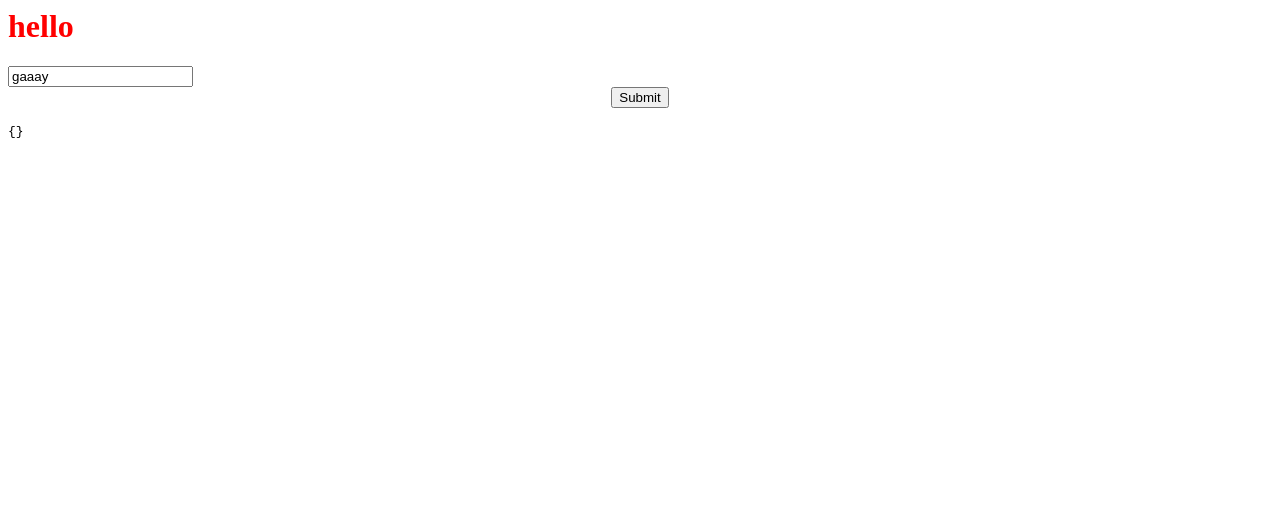
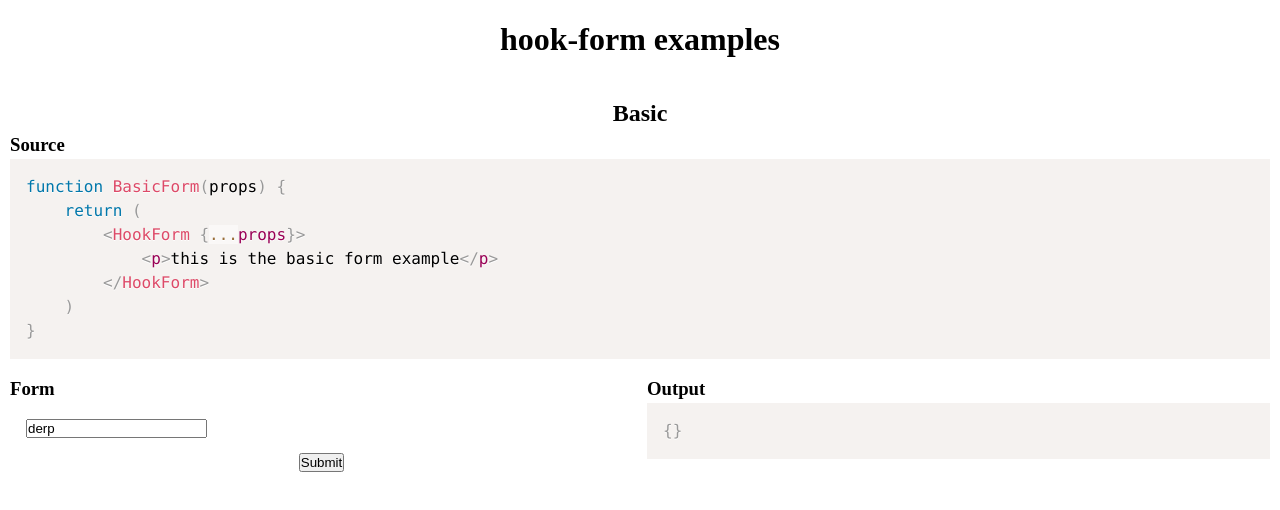
Before and after one commit to tapsaman/hook-form, a React app: page / in a window 1280 px wide. Built offline with nearby package versions, Linux system fonts and the light colour scheme.

Commit message:
added syntax-highlighter; +TextInput

```diff
--- /dev/null
+++ b/examples/src/components/BasicForm.js
@@ -0,0 +1,22 @@
+import React from "react"
+
+import HookForm from "../../../src"
+
+function BasicForm(props) {
+	return (
+		<HookForm {...props}>
+			<p>this is the basic form example</p>
+		</HookForm>
+	)
+}
+
+const basicFormCode = "function BasicForm(props) {\n\
+	return (\n\
+		<HookForm {...props}>\n\
+			<p>this is the basic form example</p>\n\
+		</HookForm>\n\
+	)\n\
+}"
+
+export default BasicForm
+export { basicFormCode }
--- /dev/null
+++ b/examples/src/components/ExampleFormWrap.js
@@ -0,0 +1,55 @@
+import React, { useState } from "react"
+import PropTypes from "prop-types"
+import SyntaxHighlighter from "react-syntax-highlighter/dist/esm/prism-light"
+import jsx from "react-syntax-highlighter/dist/esm/languages/prism/jsx"
+import json from "react-syntax-highlighter/dist/esm/languages/prism/json"
+import prism from "react-syntax-highlighter/dist/esm/styles/prism/prism"
+
+SyntaxHighlighter.registerLanguage("jsx", jsx)
+SyntaxHighlighter.registerLanguage("json", json)
+
+function ExampleFormWrap({ Form, code }) {
+	const [output, setOutput] = useState("{}")
+
+	return (
+		<div>
+			<div className="source-container">
+				<h3>Source</h3>
+				<SyntaxHighlighter
+					language="jsx"
+					style={prism}
+					className="syntax-highlighter"
+					>
+					{code}
+				</SyntaxHighlighter>
+			</div>
+			<div className="form-container">
+				<h3>Form</h3>
+				<Form
+					onChange={o => setOutput(JSON.stringify(o, null, 4))}
+					/>
+			</div>
+			<div className="output-container">
+				<h3>Output</h3>
+				<SyntaxHighlighter
+					language="json"
+					style={prism}
+					className="syntax-highlighter"
+					>
+					{output}
+				</SyntaxHighlighter>
+			</div>
+
+			{/*<pre className="output-container">
+				{JSON.stringify(output, null, 4)}
+			</pre>*/}
+		</div>
+	)
+}
+
+ExampleFormWrap.propTypes = {
+	Form:	PropTypes.func,
+	code:	PropTypes.string
+}
+
+export default ExampleFormWrap
--- a/examples/src/index.html
+++ b/examples/src/index.html
@@ -1,6 +1,6 @@
 <html>
 <head>
-    <title>My Component Demo</title>
+	<title>hook-form demo</title>
 	<meta charset="utf-8">
 	<meta name="viewport" content="width=device-width, initial-scale=1, shrink-to-fit=no">
 </head>
--- a/examples/src/index.js
+++ b/examples/src/index.js
@@ -1,18 +1,19 @@
-import React, { useState } from "react"
+import React from "react"
 import { render} from "react-dom"
 
-import HookForm from "../../src"
+import "./style.css"
+import ExampleFormWrap from "./components/ExampleFormWrap"
+import BasicForm, { basicFormCode } from "./components/BasicForm"
 
 function ExampleApp() {
-	const [output, setOutput] = useState({})
 	return (
 		<div>
-			<HookForm
-				onChange={setOutput}
+			<h1>hook-form examples</h1>
+			<h2>Basic</h2>
+			<ExampleFormWrap
+				Form={BasicForm}
+				code={basicFormCode}
 				/>
-			<pre>
-				{JSON.stringify(output, null, 4)}
-			</pre>
 		</div>
 	)
 }
--- /dev/null
+++ b/examples/src/style.css
@@ -0,0 +1,48 @@
+* {
+	margin: 0;
+	padding: 0;
+	box-sizing: border-box;
+}
+
+h1 {
+	margin-bottom: 1em;
+}
+
+h1, h2 {
+	text-align: center;
+}
+
+#root {
+	width: 100vw;
+	padding: 15px 10px;
+	line-height: 1.5;
+}
+
+.source-container,
+.form-container,
+.output-container {
+	margin-bottom: 1em;
+}
+
+.syntax-highlighter {
+	margin: 0 !important;
+}
+
+.hook-form {
+	padding: 1em;
+}
+
+@media (min-width: 800px) {
+	.form-container,
+	.output-container {
+		display: inline-block;
+		width: 50%;
+		vertical-align: top;
+	}
+	.form-container {
+		padding-right: 7px;
+	}
+	.output-container {
+		padding-left: 7px;
+	}
+}
--- a/package.json
+++ b/package.json
@@ -24,6 +24,7 @@
     "html-webpack-plugin": "^3.2.0",
     "react": "^16.11.0",
     "react-dom": "^16.11.0",
+    "react-syntax-highlighter": "^11.0.2",
     "style-loader": "^1.0.0",
     "webpack": "^4.41.2",
     "webpack-cli": "^3.3.9",
--- a/src/components/Form.js
+++ b/src/components/Form.js
@@ -10,15 +10,19 @@ function Form({ disabled, buttons, children, onChange, onSuccess }) {
 
 	return (
 		<form className="hook-form" onSubmit={handleSubmit}>
-			<h1>hello</h1>
-
-			<input type="text" onChange={onChange} defaultValue="gaaay" />
+			<input
+				type="text"
+				onChange={e => onChange(e.target.value)}
+				defaultValue="derp"
+				/>
 
 			<FormContextProvider value={{
 				disabled,
 			}}
 				>
-				{children}
+				<InputGroup>
+					{children}
+				</InputGroup>
 			</FormContextProvider>
 			<fieldset className="buttons-container" disabled={disabled}>
 				{buttons}
--- a/src/style.css
+++ b/src/style.css
@@ -1,9 +1,6 @@
-h1 {
-    color: red;
-}
 .hook-form .buttons-container {
 	text-align: center;
-	margin-top: 25px 0 13px;
+	margin-top: 15px;
 	padding: 0;
 	border: 0;
 }
```
Also changed, not shown: src/components/TextInput.js (added, +127 -0 lines), README.md (added), src/components/InputGroup.js (line endings or trailing spaces), 1 other file. Lines whose indentation alone changed are shown as unchanged.
